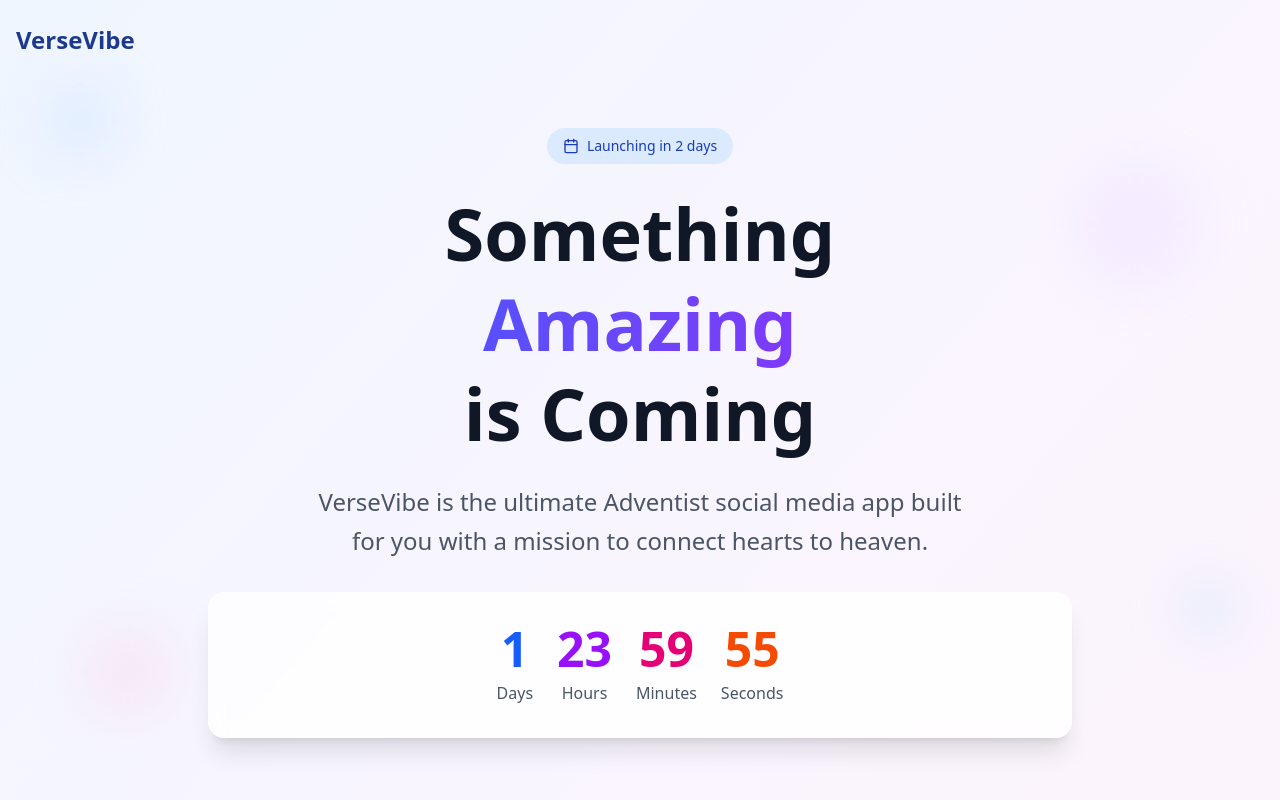
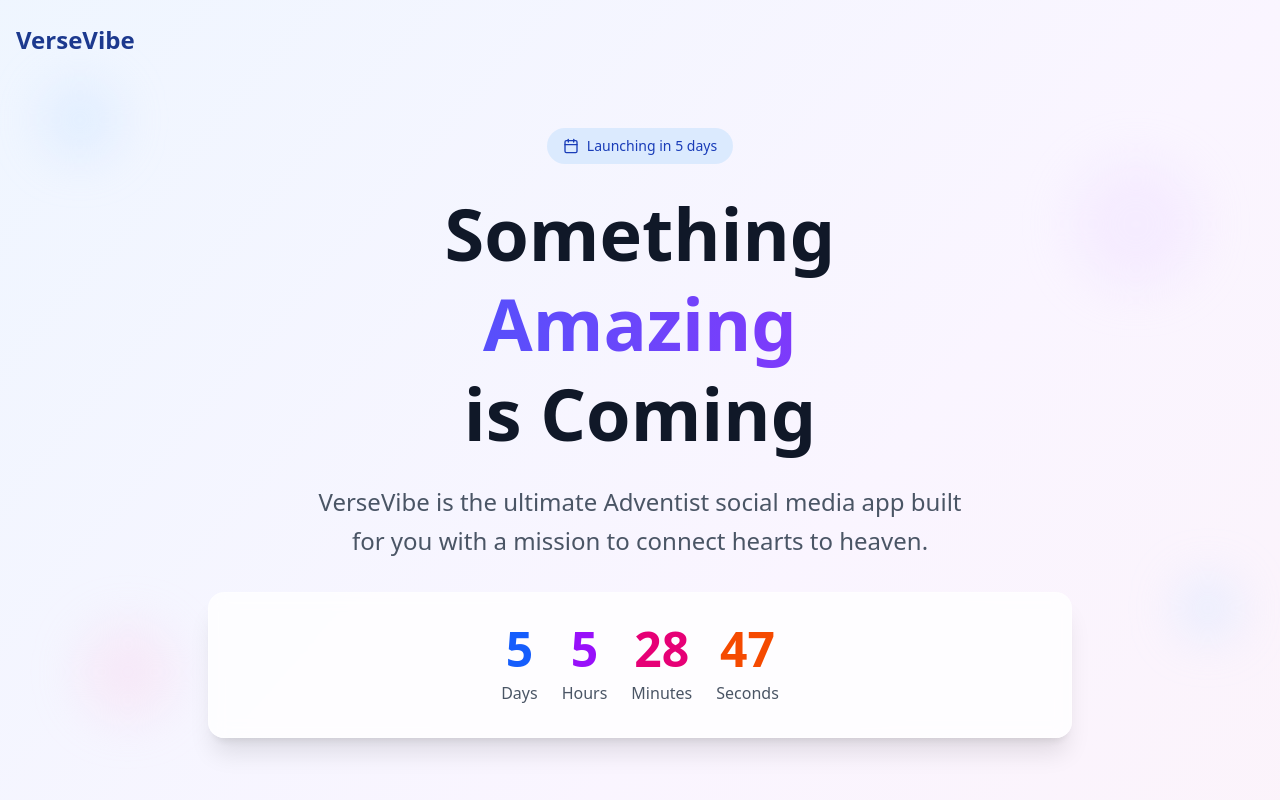
Before and after one commit to 0tieno/verse-vibe-waitlist, a React (Vite) app: page / in a window 1280 px wide. Shown: the top 800 px of the page. Built offline with nearby package versions, Linux system fonts and the light colour scheme.

Commit message:
feat: update launch date to August 11th, 2025 and adjust countdown display

```diff
--- a/src/App.tsx
+++ b/src/App.tsx
@@ -28,8 +28,8 @@ const App = () => {
   }, []);
 
   const launchDate = useMemo(() => {
-    const date = new Date();
-    date.setDate(date.getDate() + 2);
+    // Set launch date to Monday, August 11th, 2025
+    const date = new Date("2025-08-11T00:00:00");
     return date;
   }, []);
 
@@ -82,7 +82,12 @@ const App = () => {
         <div className="text-center mb-16">
           <div className="inline-flex items-center gap-2 bg-blue-100 text-blue-800 px-4 py-2 rounded-full text-sm font-medium mb-6">
             <Calendar className="w-4 h-4" />
-            Launching in 2 days
+            Launching in{" "}
+            {Math.floor(
+              (launchDate.getTime() - currentTime.getTime()) /
+                (1000 * 60 * 60 * 24)
+            )}{" "}
+            days
           </div>
 
           <h1 className="text-5xl md:text-7xl font-bold text-gray-900 mb-6 leading-tight">
@@ -94,8 +99,8 @@ const App = () => {
           </h1>
 
           <p className="text-xl md:text-2xl text-gray-600 mb-8 max-w-2xl mx-auto leading-relaxed">
-            VerseVibe is the ultimate Adventist social media app built for you with a mission to connect hearts to
-            heaven.
+            VerseVibe is the ultimate Adventist social media app built for you
+            with a mission to connect hearts to heaven.
           </p>
 
           {/* Countdown Timer */}
```
